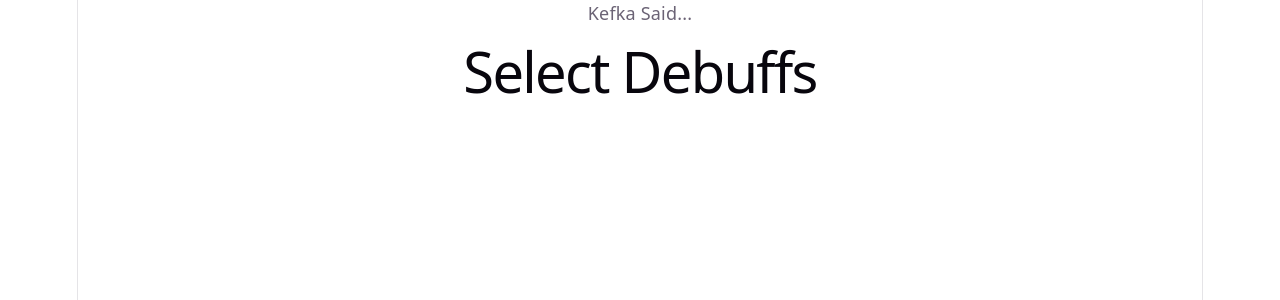
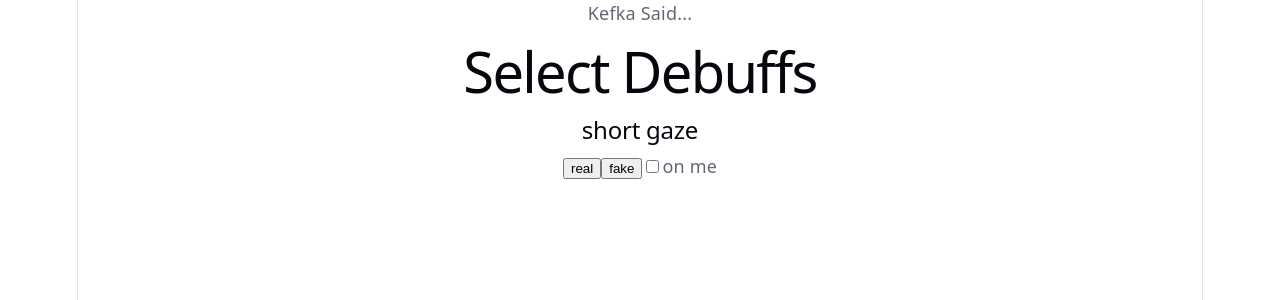
Before and after one commit to jacquikeating/kefka-says, a React (Vite) app: page / in a window 1280 px wide. Shown: the top 300 px of the page. Built offline with nearby package versions, Linux system fonts and the light colour scheme.

Commit message:
feat: Create GroupedOptions component

```diff
--- /dev/null
+++ b/src/components/GroupedOptions.jsx
@@ -0,0 +1,17 @@
+export default function GroupedOptions({ text, opt1, opt2, opt3, checkbox, setterFn }) {
+
+    return (
+        <div>
+            <h2>{text}</h2>
+            <button>{opt1}</button>
+            <button>{opt2}</button>
+            {opt3 && <button>{opt3}</button>}
+            {checkbox &&
+                <>
+                    <input type="checkbox" name={checkbox} />
+                    <label htmlFor={checkbox}>{checkbox}</label>
+                </>
+            }
+        </div>
+    )
+}
--- a/src/components/SelectDebuffs.jsx
+++ b/src/components/SelectDebuffs.jsx
@@ -1,3 +1,5 @@
+import GroupedOptions from "./GroupedOptions"
+
 export default function SelectDebuffs() {
 
     return (
@@ -6,7 +8,9 @@
 
             <section>
                 { /* Inputs go here */}
+                <GroupedOptions text="short gaze" opt1="real" opt2="fake" checkbox="on me" />
             </section>
         </main>
+
     )
 }
```
